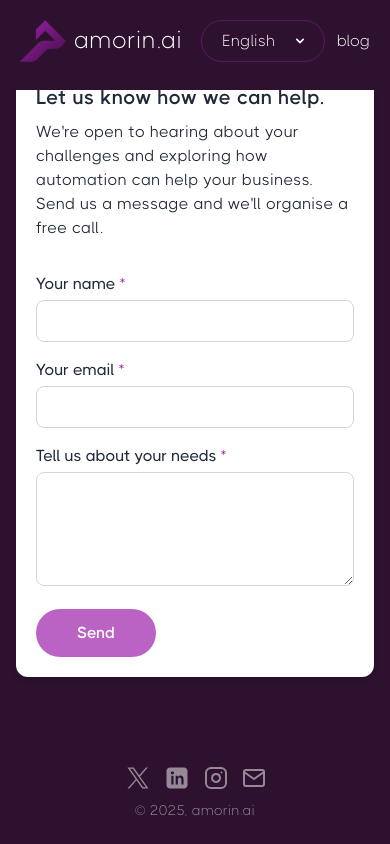
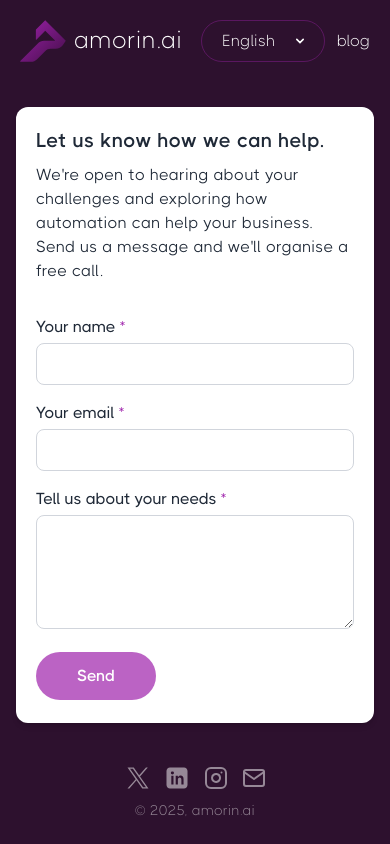
Before and after one commit to diksipav/amorin-ai-website, a Next.js app: page /en/contact-us in a window 390 px wide. Built offline with nearby package versions, Linux system fonts and the light colour scheme.

Commit message:
add successful contact msg

```diff
--- a/messages/en.json
+++ b/messages/en.json
@@ -18,6 +18,7 @@
     "email": "Your email",
     "msg": "Tell us about your needs",
     "cta": "Send",
-    "cta-sending": "Sending..."
+    "cta-sending": "Sending...",
+    "successful-msg": "Thanks! You'll hear from us shortly."
   }
 }
--- a/messages/es.json
+++ b/messages/es.json
@@ -26,6 +26,7 @@
     "email": "Tu correo electrónico",
     "msg": "Cuéntanos tus necesidades",
     "cta": "Enviar",
-    "cta-sending": "Enviando..."
+    "cta-sending": "Enviando...",
+    "successful-msg": "¡Gracias! Pronto nos comunicamos."
   }
 }
--- a/messages/sr.json
+++ b/messages/sr.json
@@ -26,6 +26,7 @@
     "email": "Vaš email",
     "msg": "Opišite nam svoje potrebe",
     "cta": "Pošalji",
-    "cta-sending": "Šalje se..."
+    "cta-sending": "Šalje se...",
+    "successful-msg": "Hvala! Uskoro ćemo vam se javiti."
   }
 }
--- a/src/app/[locale]/contact-us/page.tsx
+++ b/src/app/[locale]/contact-us/page.tsx
@@ -2,7 +2,7 @@ import ContactForm from "@/app/components/ContactForm";
 
 export default function ContactPage() {
   return (
-    <section className="px-4 min-h-[calc(100vh_-_104px)] flex flex-col items-center justify-center">
+    <section className="px-4 min-h-[calc(100vh_-_104px)] flex flex-col items-center justify-center pt-[90px]">
       <ContactForm />
     </section>
   );
--- a/src/app/components/ContactForm.tsx
+++ b/src/app/components/ContactForm.tsx
@@ -56,7 +56,7 @@ const ContactForm = () => {
   };
 
   return (
-    <div className="w-full max-w-[456px] mx-auto bg-white rounded-xl shadow-md p-5 sm:p-8 sm:pb-[34px] relative">
+    <div className="w-full max-w-[456px] mx-auto bg-white rounded-xl shadow-md p-5 sm:p-8 pb-[23px] sm:pb-[34px] relative">
       <form ref={formRef} onSubmit={handleSubmit}>
         <h2 className="text-textDark">{t("title")}</h2>
         <p className="mb-8 text-textDark hidden xs:block">{t("subtitle")}</p>
@@ -132,8 +132,8 @@ const ContactForm = () => {
           {loading ? t("cta-sending") : t("cta")}
         </button>
         {showSuccess && (
-          <p className="absolute bottom-1 pl-3 mt-4 text-textDark transition-opacity duration-500">
-            Thanks! You'll hear from us shortly.
+          <p className="absolute bottom-0 sm:bottom-1 pl-3 mt-4 text-textDark transition-opacity duration-500">
+            {t("successful-msg")}
           </p>
         )}
       </form>
```
